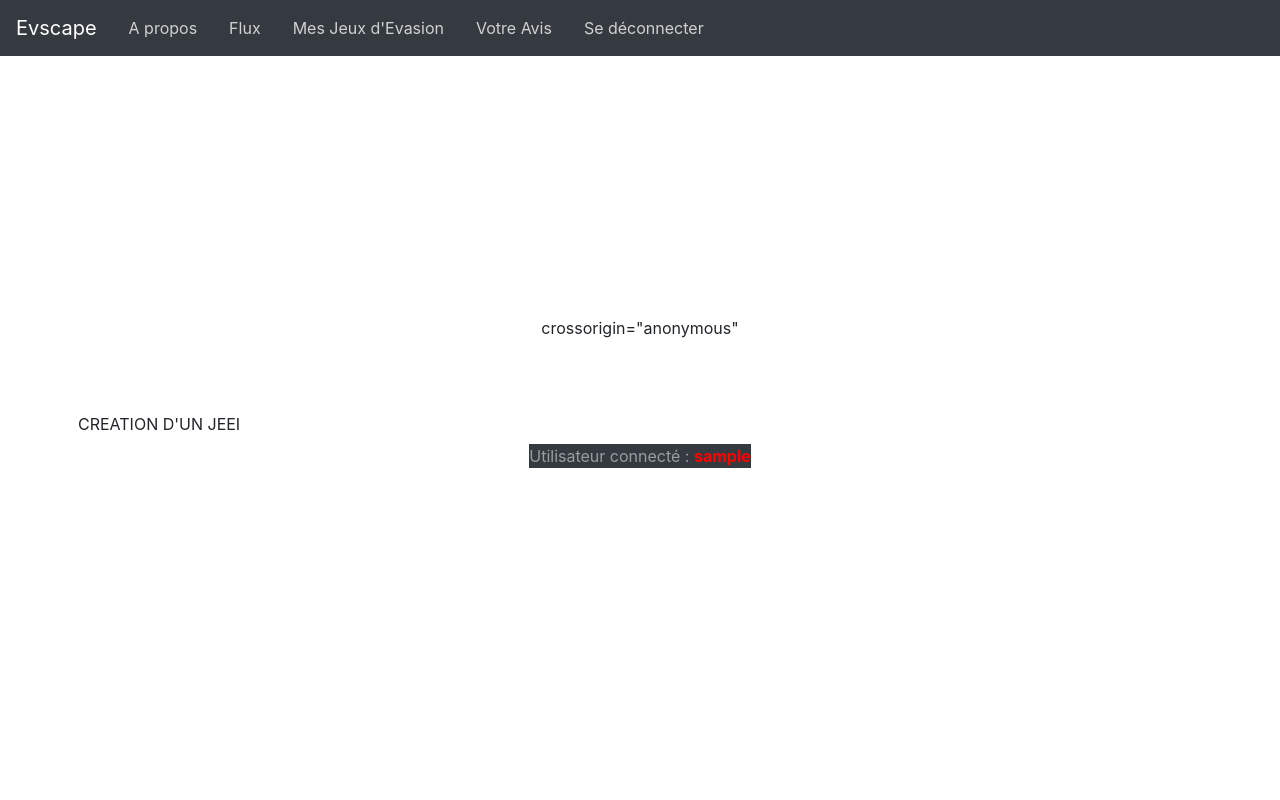
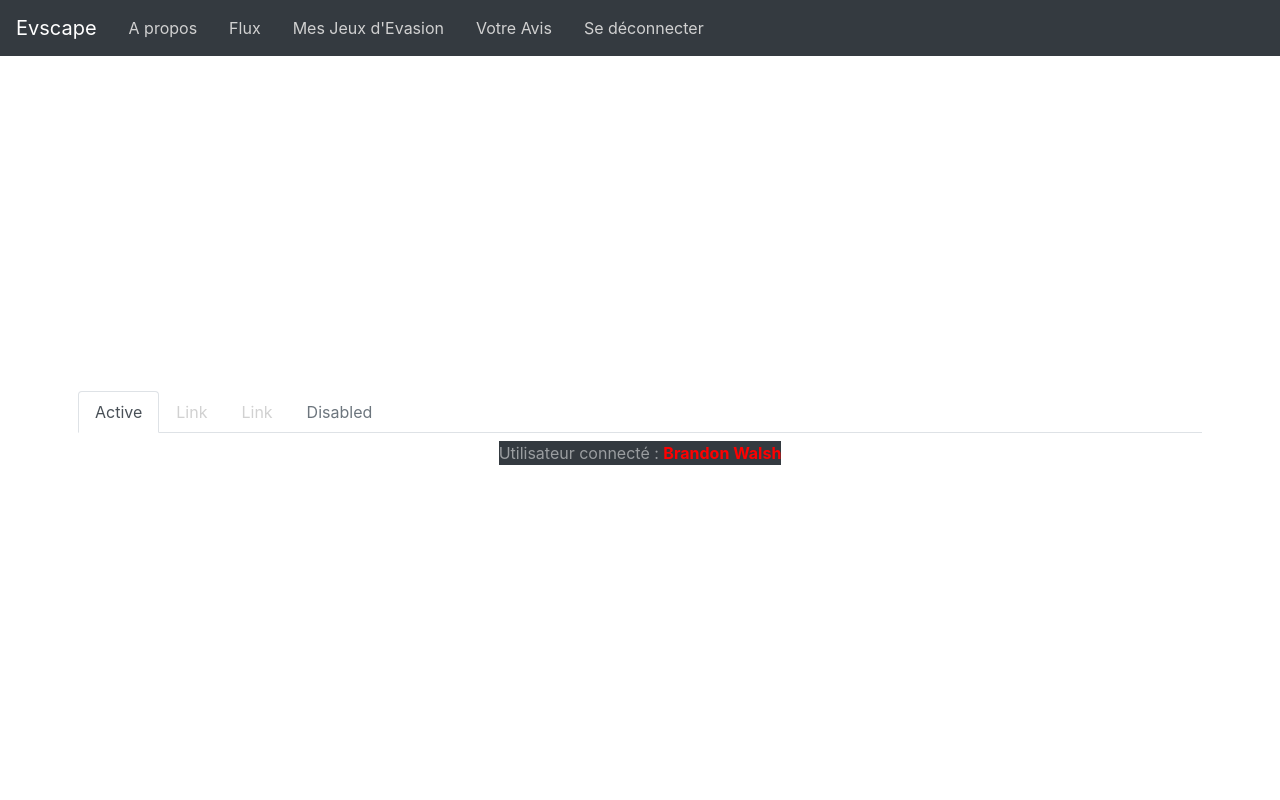
Before and after one commit to rkabimbi/evscape_flask_ok, a Flask app: page /specificationMesJEEI in a window 1280 px wide. Run offline with Flask 2, Linux system fonts and the light colour scheme; a user stored in the database is signed in; tables that the repository leaves empty hold one stand-in row (values such as "Sample post"); some libraries are stand-ins or nearby versions.

Commit message:
avant reformatage des pages

```diff
--- a/my_app/routes_mesJEEI.py
+++ b/my_app/routes_mesJEEI.py
@@ -44,7 +44,8 @@ from datetime import date
 @app.route("/mesJEEI", methods=['GET', 'POST'])
 @login_required
 def fonction_mesJEEI():
-    #Step1 - Rechercher dans DB que tous les JEEI propres à l'utilisateurs connectés
+    #Step1 - Rechercher dans DB que tous les JEEI propres à l'utilisateurs connectés. Quand on dit PROPRES càd ceux qu'il a crée ou ceux
+    # pour lesquels il a fait une experimentation!!! ATTENTION DONC
 
     #...
 
--- a/my_app/static/css/user_login.css
+++ b/my_app/static/css/user_login.css
@@ -61,3 +61,9 @@
 
 
 }
+
+
+
+.cadreSuperieurLogin{
+
+}
--- a/my_app/static/js/fonctions_MesJEEI.js
+++ b/my_app/static/js/fonctions_MesJEEI.js
@@ -36,7 +36,7 @@ function fonction_affichageMesJEEI(numPager, listeMesJEEI,nbrPagesTotal,nbrJEEI)
             document.getElementById("carteMesJEEI"+i).style.visibility = "hidden";
         }
     }
-
+    window.top.window.scrollTo(0,0)//permet de revenir en haut de la page (sinon ca reste bloqué sur le pager-->pas top)
 
 
 }
--- a/my_app/templates/parentPage.html
+++ b/my_app/templates/parentPage.html
@@ -5,7 +5,7 @@
 
         <link href="/static/css/parentPage.css" rel="stylesheet"><!-- idem-->
         {% import "macros/macroUn.html" as macroUn %}<!-- import de macro. Comme ça c'est dispo pour toutes les pages filles -->
-        crossorigin="anonymous"
+
     </head>
 
     <body id="body">
@@ -61,7 +61,7 @@
         <div class="footer">
             {% if currentUser.is_authenticated%}
 
-                <p class="text-white-50 bg-dark">Utilisateur connecté  :   <strong>  <font color="red"> {{currentUser.username}} </font></strong> </p>
+                <p class="text-white-50 bg-dark">Utilisateur connecté  :   <strong>  <font color="red"> {{currentUser.firstname}} {{currentUser.lastname}}</font></strong> </p>
 
             {%endif%}
         </div>
--- a/my_app/templates/specificationMesJEEI.html
+++ b/my_app/templates/specificationMesJEEI.html
@@ -1,6 +1,7 @@
 <head>
-    <link href="/static/css/mesJEEI.css" rel="stylesheet"><!-- idem-->
-    {% import "macros/macro_MesJEEI.html" as macro_MesJEEI %}<!-- import de macro. Comme ça c'est dispo pour toutes les pages filles -->
+
+    <link href="/static/css/specificationMesJEEI.css" rel="stylesheet"><!-- idem-->
+    {% import "macros/macro_specificationMesJEEI.html" as macro_specificationMesJEEI %}<!-- import de macro. Comme ça c'est dispo pour toutes les pages filles -->
 </head>
 
 <!-- herite de main (de tout sauf les blocks (donc le menu)) -->
@@ -14,11 +15,31 @@
 <body onload="changerImageFond()"> </body>
 
 
-CREATION D'UN JEEI
+    <ul class="nav nav-tabs">
+        <li class="nav-item">
+        <a class="nav-link active" aria-current="page" href="#">Active</a>
+        </li>
+        <li class="nav-item">
+        <a class="nav-link" href="#">Link</a>
+        </li>
+        <li class="nav-item">
+        <a class="nav-link" href="#">Link</a>
+        </li>
+        <li class="nav-item">
+        <a class="nav-link disabled">Disabled</a>
+        </li>
+    </ul>
+
+
+
+
+
+
 
     </div>
-     <script src="{{ url_for('static',filename='js/fonctions_MesJEEI.js')}}"></script>
+     <script src="{{ url_for('static',filename='js/fonctions_specificationMesJEEI.js')}}"></script>
      <script src="{{ url_for('static',filename='js/fonctions_flux.js')}}"></script> <!-- Laisser ca partout - besoin pour mon hack de fond-->
+
     </div>
 
 {% endblock %}
--- a/my_app/templates/user_login.html
+++ b/my_app/templates/user_login.html
@@ -15,6 +15,7 @@
 
 
 {% block body %}
+<div class="CadreSuperieurLogin">
 <div class="row">
     <div class="composantLogin col-sm-12" id="composantLogin">
         <h1 class="titreComposantLogin"> EVSCAPE</h1>
@@ -63,6 +64,7 @@
             <a class="lienHypertexte" href="http://127.0.0.1:5000/motDePasseOublie">Mot de passe oublié?</a>
 
     </div>
+</div>
 </div>
 
 <div><!-- si il y a une erreur déclenchée sur base des objets formulaires d'inscription-->
```
Also changed, not shown: my_app/models/user.py (+7 -5 lines), my_app/routes.py (+28 -6 lines), my_app/static/css/specificationMesJEEI.css (added), my_app/static/js/fonctions_specificationMesJEEI.js (added), my_app/templates/macros/macro_specificationMesJEEI.html (added).
